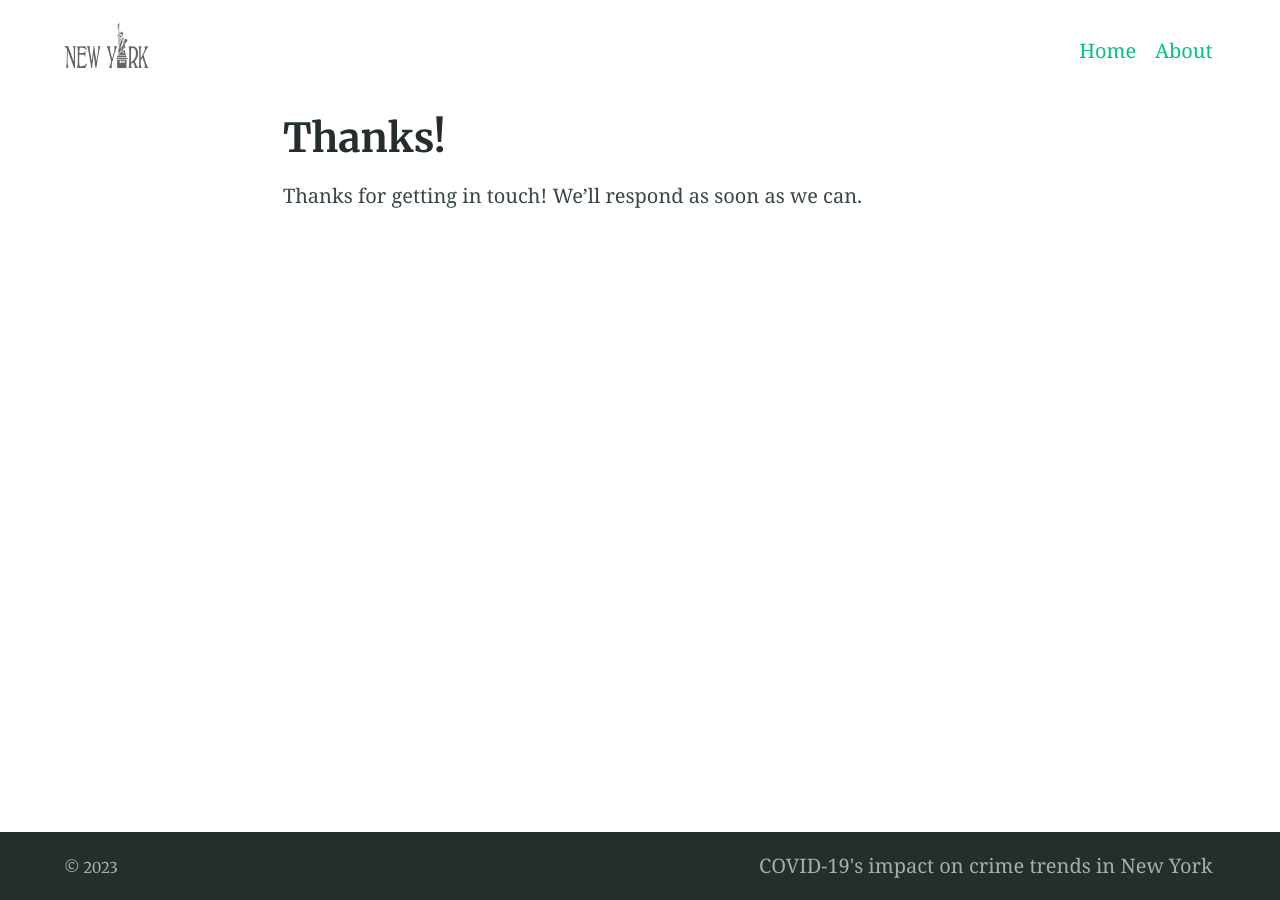
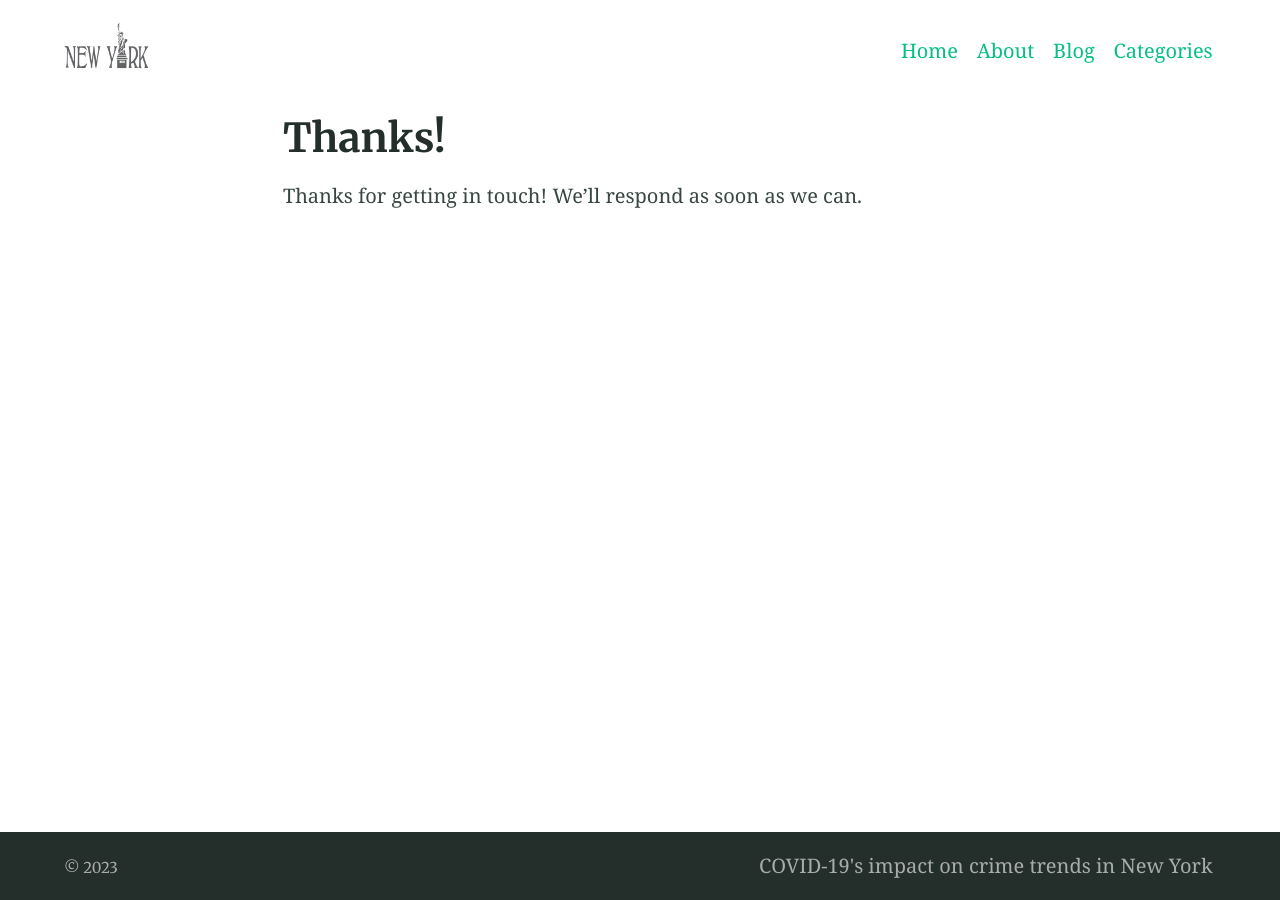
Before and after one commit to Sdataanalyse/Sdataanalyse.github.io, a Jekyll site: the page built from thanks.md, in a window 1280 px wide. Built offline with Jekyll 4.4.1, drawn with Linux system fonts in a browser that asks for light colours.

Commit message:
Update _config.yml

```diff
--- a/_config.yml
+++ b/_config.yml
@@ -120,6 +120,10 @@ navigation_header:
   url: /
 - title: About
   url: /about/
+- title: Blog
+  url: /blog/
+- title: Categories
+  url: /categories/
 
 navigation_footer:
 - title: COVID-19's impact on crime trends in New York
```
